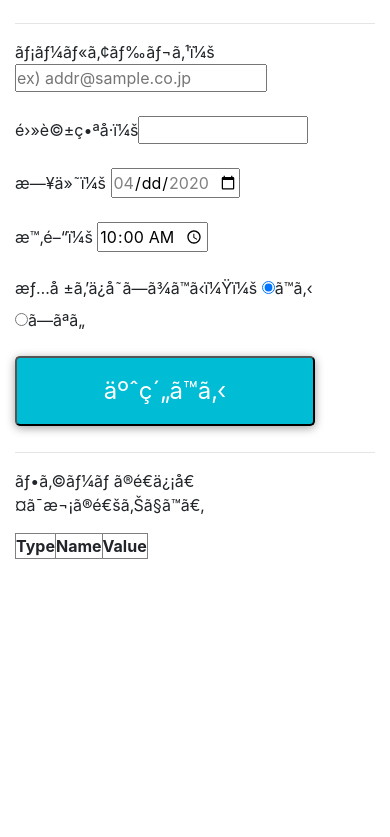
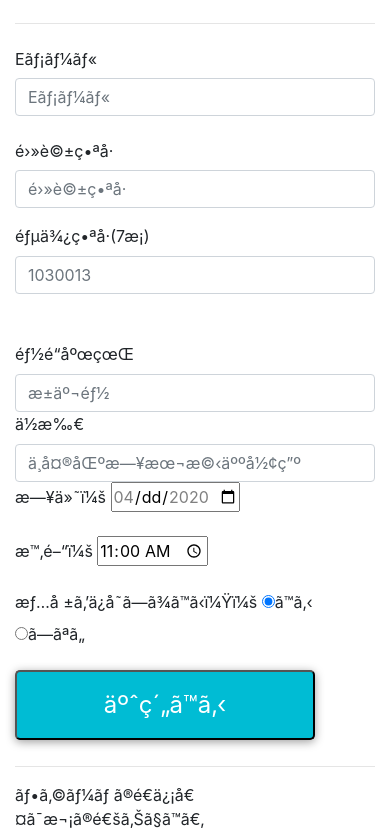
Before and after one commit to tansen14/joji-no-oyatsu, a plain HTML site: page index.html in a window 390 px wide. Shown: the part 1718-2555 px from the top of the page. Before the commit the page ends 2293 px from the top, so only its background shows below. Drawn offline with nearby package versions, Linux system fonts and the light colour scheme; a script that the page names is missing.

Commit message:
bootstrup導入に伴うフォームデザインの変更mail,phone,addressまで

```diff
--- a/index.html
+++ b/index.html
@@ -147,23 +147,52 @@
             </div>
             <hr />
             <div class="form-group">
-                <form id="myForm" method="get">
-                      <p>
-                        <label>メールアドレス：
-                            <input type="email" name="emailN" autocomplete="email" placeholder="ex) addr@sample.co.jp" required>
-                        </label>
-                      </p>
-                      <p>
-                            <label>電話番号：<input type="tel" name="tel" size="12" maxlength="20" autocomplete="tel"></label>
-                      </p>
+                <form id="inputForm" method="get">
+                    <!--Eメール-->
+                    <div class="form-group row">
+                        <label for="inputEmail" class="col-sm-2 col-form-label">Eメール</label>
+                        <div class="col-sm-10">
+                            <input type="email" class="form-control" id="inputEmail" placeholder="Eメール" required>
+                            <div class="invalid-feedback">入力してください</div>
+                        </div>
+                    </div>
+                    <!--/Eメール-->
+                    <!--電話番号-->
+                    <div class="form-group row">
+                        <label for="inputPhone" class="col-sm-2 col-form-label">電話番号</label>
+                        <div class="col-sm-10">
+                            <input type="phone" class="form-control" id="inputPhone" placeholder="電話番号" required>
+                            <div class="invalid-feedback">入力してください</div>
+                        </div>
+                    </div>
+                    <!--/電話番号-->
+                    <!--住所-->
+                    <div class="form-row">
+                        <div class="col-md-3 mb-5">
+                            <label for="inputAddress01">郵便番号(7桁)</label>
+                            <input type="text" name="zip01" maxlength="8" onKeyUp="AjaxZip3.zip2addr(this,'','pref01','addr01');" class="form-control" id="inputAddress01" placeholder="1030013" required>
+                            <div class="invalid-feedback">入力してください</div>
+                        </div>
+                        <div class="col-md-3">
+                            <label for="inputAddress02">都道府県</label>
+                            <input type="text" name="pref01" id="inputAddress02" class="form-control" placeholder="東京都" required>
+                            <div class="invalid-feedback">入力してください</div>
+                        </div>
+                        <div class="col-md-6">
+                            <label for="inputAddress03">住所</label>
+                            <input type="text" name="addr01" class="form-control" id="inputAddress03" placeholder="中央区日本橋人形町" required>
+                            <div class="invalid-feedback">入力してください</div>
+                        </div>
+                    </div>
+                    <!--/住所-->
                       <p>
                           <label>日付：
-                                <input type="date" name="dateN" min="2020-04-08" max="2020-04-12" required>
+                                <input type="date" name="dateN" min="2020-04-13" max="2020-04-15" required>
                           </label>
                       </p>
                       <p>
                           <label>時間：
-                                <input type="time" name="timeN" step="1800" value="10:00" min="10:00" max="19:00" required>
+                                <input type="time" name="timeN" step="1800" value="11:00" min="11:00" max="18:00" required>
                           </label>
                       </p>
                       <p>
@@ -190,6 +219,8 @@
     <script src="https://d.line-scdn.net/liff/1.0/sdk.js" type="text/javascript"></script>
     <script type="text/javascript" src="js/jquery-3.3.1.js"></script>
     <script type="text/javascript" src="js/bootstrap.bundle.js"></script>
+    <!-- 郵便番号から住所自動入力 -->
+    <script src="https://ajaxzip3.github.io/ajaxzip3.js" charset="UTF-8"></script>
     <script src="./js/main.js"></script>
 </body>
 </html>
--- a/js/form.js
+++ b/js/form.js
@@ -1,4 +1,4 @@
-var myForm = document.getElementById('myForm');
+var myForm = document.getElementById('inputForm');
 myForm.addEventListener('submit', function(event) {
   event.preventDefault();
 
```
